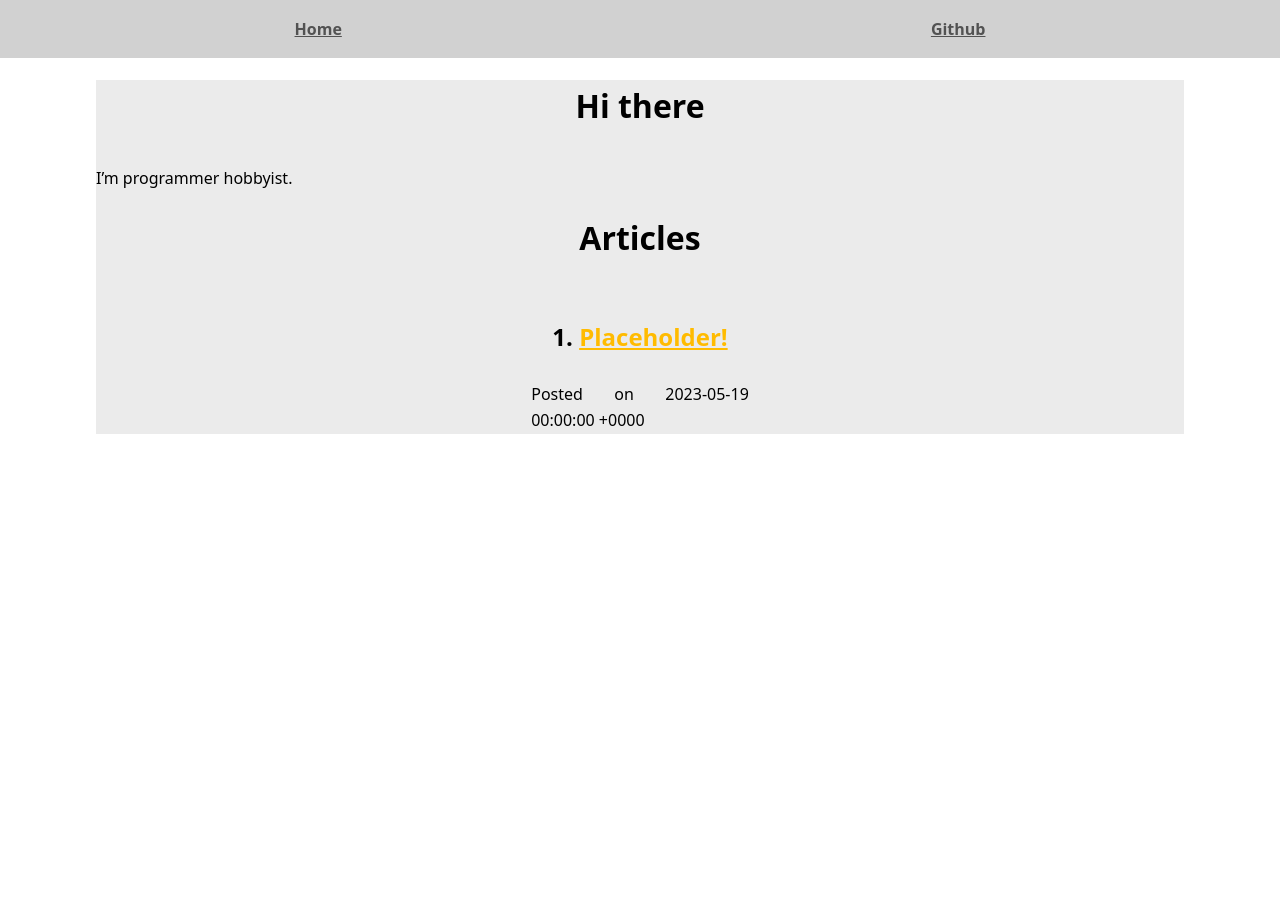
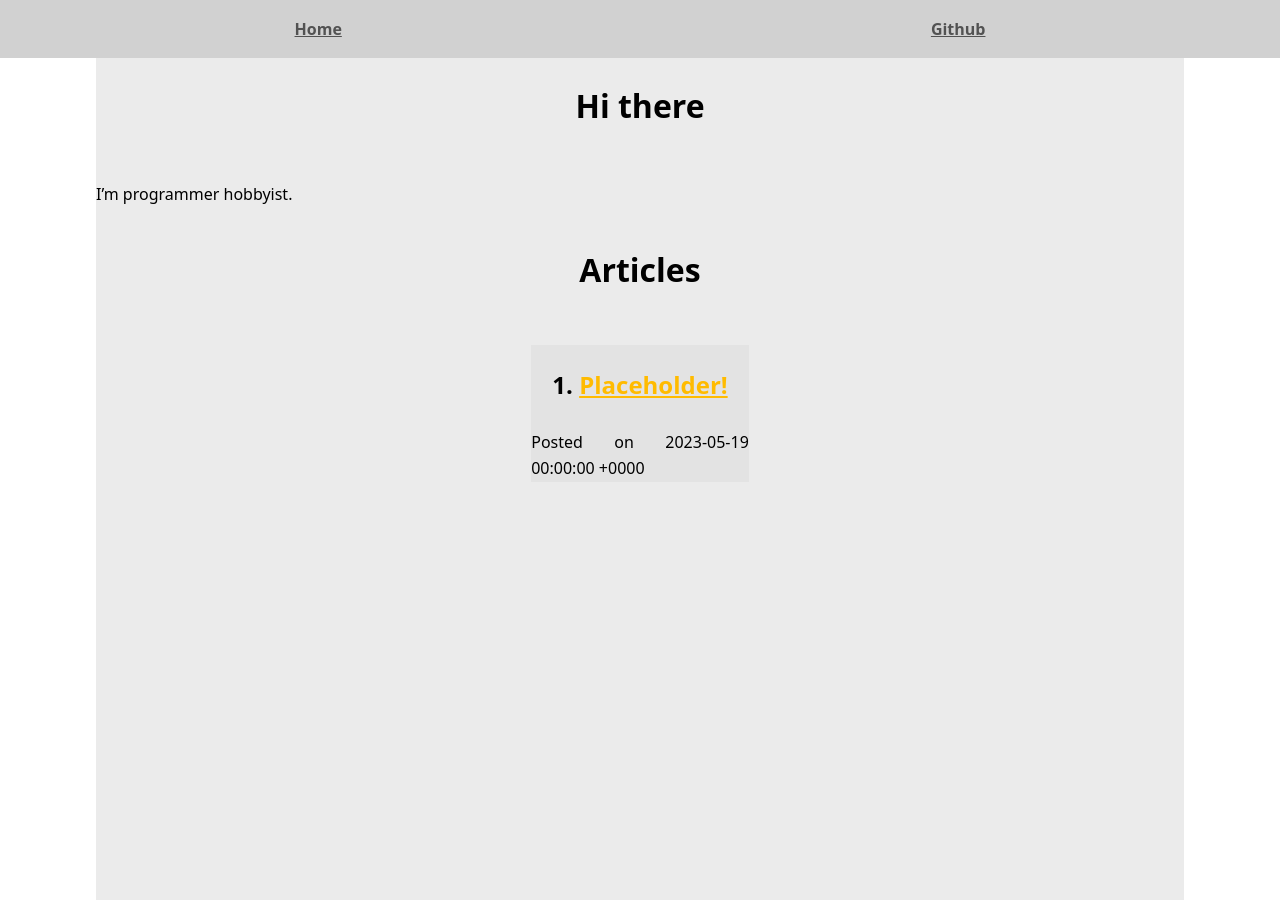
Before and after one commit to Foxelyss/Foxelyss.github.io, a Jekyll site: the page built from index.md, in a window 1280 px wide. Built offline with Jekyll 4.4.1, drawn with Linux system fonts in a browser that asks for light colours; our own code applies the rules of GitHub Pages for plain Markdown files.

Commit message:
polishing again

```diff
--- a/_layouts/home.html
+++ b/_layouts/home.html
@@ -10,10 +10,10 @@
   <link rel="stylesheet" href="/styles/basic.css" />
   <link rel="stylesheet" href="/styles/containers.css" />
 
-  <body>
+  <body class="columnContainer">
     {% include header.html %}
 
-    <content>
+    <content class="columnContainer">
       {{content}}
 
       <h1>Articles</h1>
--- a/_layouts/post.html
+++ b/_layouts/post.html
@@ -13,7 +13,7 @@
   <body>
     {% include header.html %}
 
-    <content>
+    <content class="columnContainer">
       <h1>{{page.title}}</h1>
       <div class="postInfo">
         Posted on {{page.date}}.<br />
--- a/styles/basic.css
+++ b/styles/basic.css
@@ -35,13 +35,14 @@
 }
 
 content {
-  display: block;
   width: min(90rem, 85%);
   margin-inline: auto;
 
   text-align: justify;
 
   background-color: hsl(0, 0%, 92%);
+
+  flex: 1;
 }
 
 h1,
@@ -69,7 +70,7 @@
 .postCard {
   display: block;
 
-  background-color: hsl(0, 0%, 92%);
+  background-color: hsl(0, 0%, 89%);
   width: min(15rem, 20%);
 }
 
```
